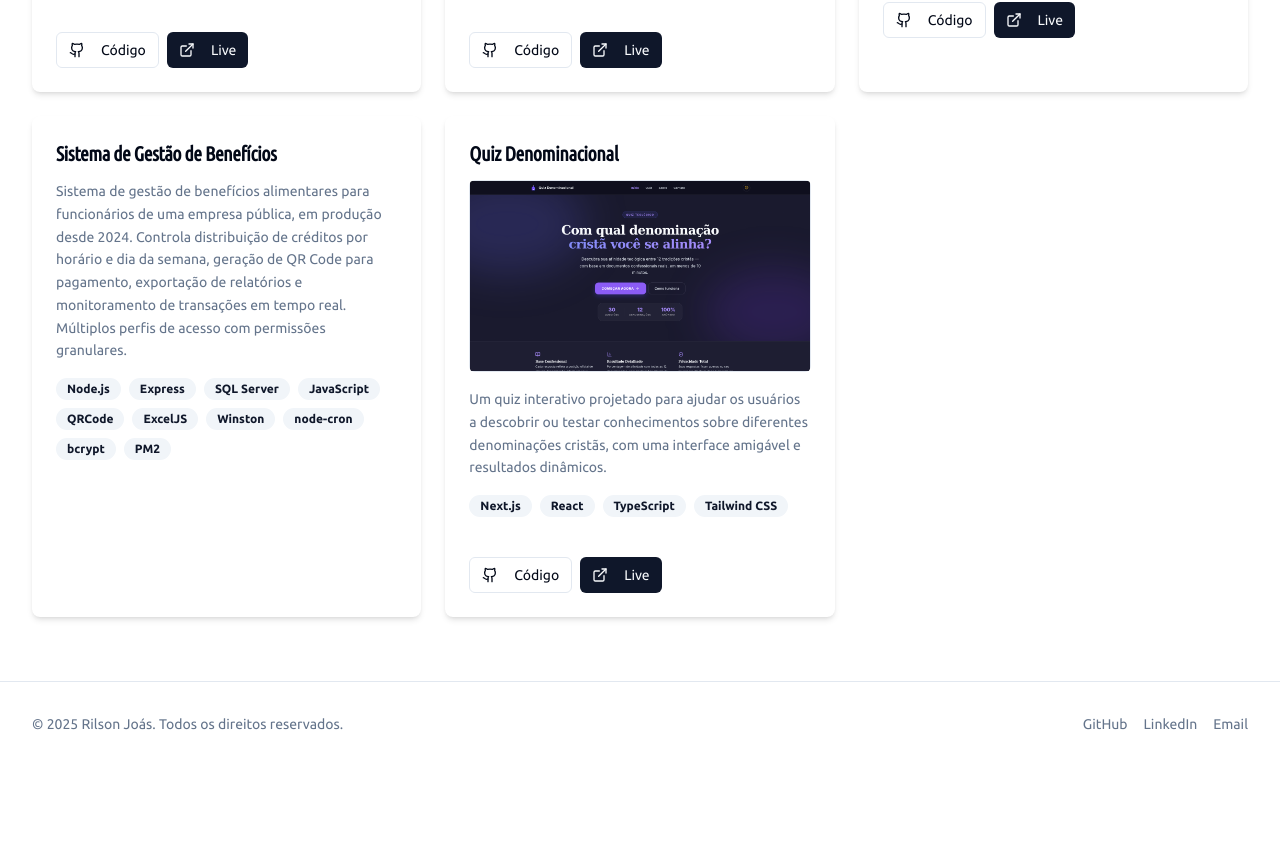
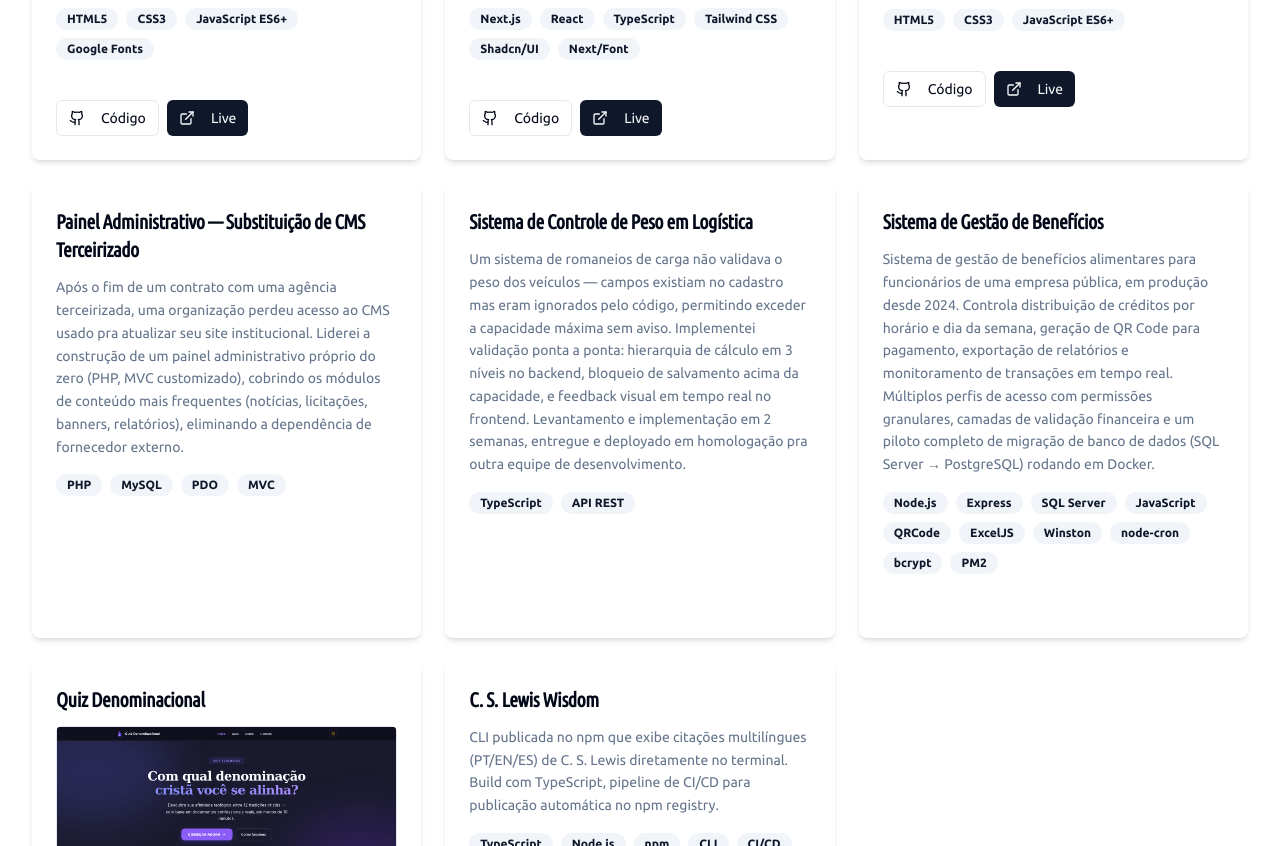
Before and after one commit to rilsonjoas/portfolio-rilson, a React (Vite) app: page /projects in a window 1280 px wide. Shown: the part 2494-3340 px from the top of the page. Before the commit the page ends 3260 px from the top, so only its background shows below. Built offline with nearby package versions, Linux system fonts and the light colour scheme.

Commit message:
Atualizações locais

```diff
--- a/src/config/profile.ts
+++ b/src/config/profile.ts
@@ -7,12 +7,12 @@ export const profile = {
     languages: ["JavaScript (ES6+)", "TypeScript", "Python 3", "HTML5", "CSS3"],
     frontend: ["React", "Next.js", "Vite", "Tailwind CSS", "Shadcn/UI"],
     mobile: ["React Native", "Expo"],
-    backend: ["NestJS", "Node.js", "Express.js", "FastAPI", "Prisma", "PostgreSQL", "SQL Server"],
+    backend: ["NestJS", "Node.js", "Express.js", "FastAPI", "Laravel", "PHP", "Prisma", "PostgreSQL", "MySQL", "SQL Server", "Firebase", "Supabase"],
     datascience: ["scikit-learn", "Pandas", "NumPy", "TensorFlow & Keras"],
     machinelearning: ["KMeans / PCA", "CNN (Redes Neurais Convolucionais)", "Machine Learning Clássico"],
     datavisualization: ["Recharts", "Matplotlib", "Seaborn"],
     imageprocessing: ["OpenCV", "Scikit-image", "PIL/Pillow"],
-    tools: ["Git", "GitHub Actions", "Docker", "Railway", "Vercel", "Vite", "pnpm", "VS Code", "Jupyter Notebook", "GLPI", "Vaultwarden"]
+    tools: ["Git", "GitHub Actions", "Docker", "Railway", "Vercel", "Vite", "pnpm", "VS Code", "Jupyter Notebook", "GLPI", "Vaultwarden", "Sentry", "Vitest", "Cypress"]
   },
   experience: {
     current: "Líder Técnico de Desenvolvimento",
@@ -23,6 +23,8 @@ export const profile = {
       "Liderança de equipe (3 devs + 2 estagiários + 1 jovem aprendiz)",
       "Arquitetura de sistemas internos de grande escala",
       "Integrações com APIs e sistemas legados",
+      "Migração de banco de dados em produção (SQL Server → PostgreSQL)",
+      "Troubleshooting de infraestrutura além do código (rede, firewall, DNS)",
       "NestJS + PostgreSQL em produção",
       "Machine Learning aplicado a dados reais",
     ],
--- a/src/data/projects.ts
+++ b/src/data/projects.ts
@@ -96,9 +96,25 @@ export const projects: Project[] = [
     id: "9",
     title: "ERP Corporativo — Gestão Interna",
     description:
-      "Sistema interno com 4 módulos em produção: gestão de funcionários, controle de credenciamento com documentos em PDF, estacionamento com QR Code e precificação de produtos. 150+ testes (Vitest + Cypress + Jest), CI/CD com GitHub Actions, monitoramento via Sentry e deploy em ambientes separados de homologação e produção.",
+      "Sistema interno com 4 módulos em produção: gestão de funcionários, controle de credenciamento com documentos em PDF, estacionamento com QR Code e precificação de produtos. 150+ testes (Vitest + Cypress + Jest), CI/CD com GitHub Actions, monitoramento via Sentry e deploy em ambientes separados de homologação e produção. Liderança na investigação de um bug crítico de performance em produção (99% de CPU, causa raiz em subqueries correlacionadas) e na migração completa de banco de dados (SQL Server → PostgreSQL) já concluída em produção, além de arquitetura de backup com redundância geográfica entre servidores.",
     techStack: ["React 19", "Vite", "Node.js", "Express", "PostgreSQL 16", "Docker", "GitHub Actions", "Sentry"],
     featured: true,
+    professional: true,
+  },
+  {
+    id: "13",
+    title: "Painel Administrativo — Substituição de CMS Terceirizado",
+    description:
+      "Após o fim de um contrato com uma agência terceirizada, uma organização perdeu acesso ao CMS usado pra atualizar seu site institucional. Liderei a construção de um painel administrativo próprio do zero (PHP, MVC customizado), cobrindo os módulos de conteúdo mais frequentes (notícias, licitações, banners, relatórios), eliminando a dependência de fornecedor externo.",
+    techStack: ["PHP", "MySQL", "PDO", "MVC"],
+    professional: true,
+  },
+  {
+    id: "14",
+    title: "Sistema de Controle de Peso em Logística",
+    description:
+      "Um sistema de romaneios de carga não validava o peso dos veículos — campos existiam no cadastro mas eram ignorados pelo código, permitindo exceder a capacidade máxima sem aviso. Implementei validação ponta a ponta: hierarquia de cálculo em 3 níveis no backend, bloqueio de salvamento acima da capacidade, e feedback visual em tempo real no frontend. Levantamento e implementação em 2 semanas, entregue e deployado em homologação pra outra equipe de desenvolvimento.",
+    techStack: ["TypeScript", "API REST"],
     professional: true,
   },
   {
@@ -114,7 +130,7 @@ export const projects: Project[] = [
     id: "10",
     title: "Sistema de Gestão de Benefícios",
     description:
-      "Sistema de gestão de benefícios alimentares para funcionários de uma empresa pública, em produção desde 2024. Controla distribuição de créditos por horário e dia da semana, geração de QR Code para pagamento, exportação de relatórios e monitoramento de transações em tempo real. Múltiplos perfis de acesso com permissões granulares.",
+      "Sistema de gestão de benefícios alimentares para funcionários de uma empresa pública, em produção desde 2024. Controla distribuição de créditos por horário e dia da semana, geração de QR Code para pagamento, exportação de relatórios e monitoramento de transações em tempo real. Múltiplos perfis de acesso com permissões granulares, camadas de validação financeira e um piloto completo de migração de banco de dados (SQL Server → PostgreSQL) rodando em Docker.",
     techStack: ["Node.js", "Express", "SQL Server", "JavaScript", "QRCode", "ExcelJS", "Winston", "node-cron", "bcrypt", "PM2"],
     professional: true,
   },
@@ -127,5 +143,14 @@ export const projects: Project[] = [
     githubUrl: "https://github.com/rilsonjoas/QuizDenominacional",
     liveUrl: "https://quiz-denominacional.vercel.app/",
     image: "/quiz-denominacional.png",
+  },
+  {
+    id: "12",
+    title: "C. S. Lewis Wisdom",
+    description:
+      "CLI publicada no npm que exibe citações multilíngues (PT/EN/ES) de C. S. Lewis diretamente no terminal. Build com TypeScript, pipeline de CI/CD para publicação automática no npm registry.",
+    techStack: ["TypeScript", "Node.js", "npm", "CLI", "CI/CD"],
+    githubUrl: "https://github.com/rilsonjoas/cslewis-wisdom",
+    liveUrl: "https://www.npmjs.com/package/cslewis-wisdom",
   }
 ];
```
